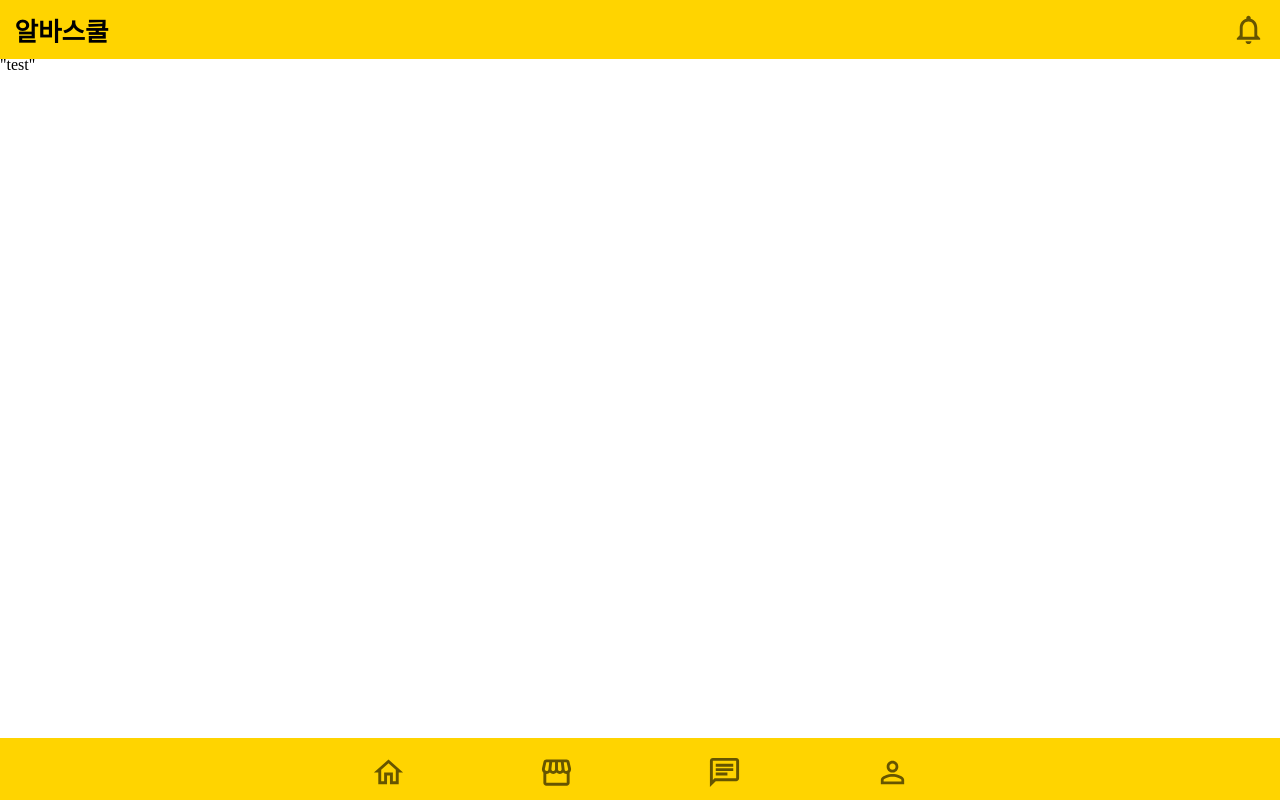
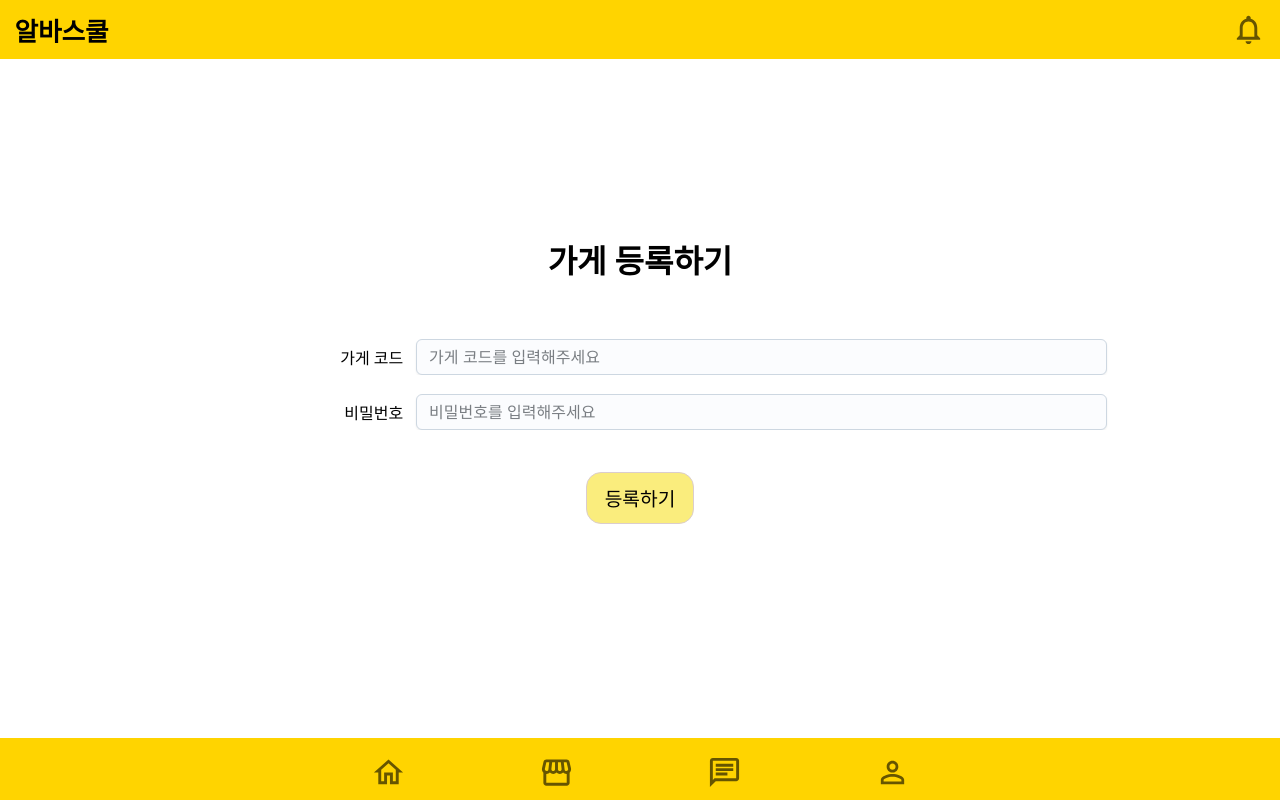
Before and after one commit to leejjorang/albaschool_frontend, a React (Vite) app: page /store/register/staff in a window 1280 px wide. Built offline with nearby package versions, Linux system fonts and the light colour scheme; a web font is replaced by a local one.

Commit message:
Feat: 가게 등록(알바) 페이지 구조 및 스타일 구현

```diff
--- a/src/App.tsx
+++ b/src/App.tsx
@@ -1,15 +1,20 @@
-import styled from "styled-components";
 import { GlobalStyle } from "./styles/global";
 import Layout from "./components/layout/Layout";
+import RegisterStore from "./pages/staff/RegisterStore";
+import { BrowserRouter, Route, Routes } from "react-router-dom";
+import Home from "./pages/common/Home";
 
 function App() {
   return (
-    <>
+    <BrowserRouter>
       <GlobalStyle />
       <Layout>
-        "test"
+        <Routes>
+          <Route path="/" element={<Home />} />
+          <Route path="/store/register/staff" element={<RegisterStore />} />
+        </Routes>
       </Layout>
-    </>
+    </BrowserRouter>
   )
 }
 
--- /dev/null
+++ b/src/pages/common/Home.tsx
@@ -0,0 +1,9 @@
+const Home = () => {
+  return (
+    <div>
+      <h1>Home</h1>
+    </div>
+  );
+}
+
+export default Home;
--- /dev/null
+++ b/src/pages/staff/RegisterStore.tsx
@@ -0,0 +1,68 @@
+import Input from '@mui/joy/Input';
+import styled from 'styled-components';
+
+const RegisterStore = () => {
+  return (
+      <RegisterStoreStyle>
+          <h1 style={{marginBottom: '3rem'}}>가게 등록하기</h1>
+          <InputBoxStyle>
+            <p>가게 코드</p>
+            <Input
+              disabled={false}
+              placeholder="가게 코드를 입력해주세요"
+              variant="outlined"
+              sx={{ overflowY: 'hidden', width: '60%' }}
+            />
+          </InputBoxStyle>
+          <InputBoxStyle>
+            <p>비밀번호</p>
+            <Input
+              disabled={false}
+              placeholder="비밀번호를 입력해주세요"
+              variant="outlined"
+              sx={{ overflowY: 'hidden', width: '60%' }}
+            />
+          </InputBoxStyle>
+          <ButtonStyle>등록하기</ButtonStyle>
+      </RegisterStoreStyle>
+  );
+}
+
+export default RegisterStore;
+
+const RegisterStoreStyle = styled.div`
+  display: flex;
+  flex-direction: column;
+  align-items: center;
+  justify-content: center;
+  height: calc(100vh - 3.5rem - 4rem);
+`
+
+const InputBoxStyle = styled.div`
+  display: flex;
+  align-items: center;
+  justify-content: center;
+  margin: 0.6rem;
+  width: 90%;
+  gap: 0.8rem;
+
+  p {
+    width: 20%;
+    text-align: end;
+  }
+`
+
+const ButtonStyle = styled.button`
+  background-color: #FAED7D;
+  border: 1px solid #DBCDCD;
+  border-radius: 15px;
+  padding: 0.7rem 1.1rem;
+  margin: 2rem 0;
+  text-align: center;
+  font-size: 1.2rem;
+  cursor: pointer;
+
+  &:focus, &:hover {
+    background-color: #FFD400;
+  }
+`
```
